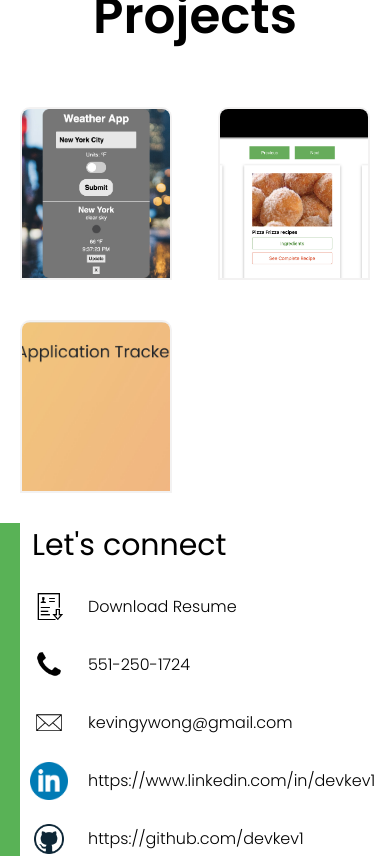
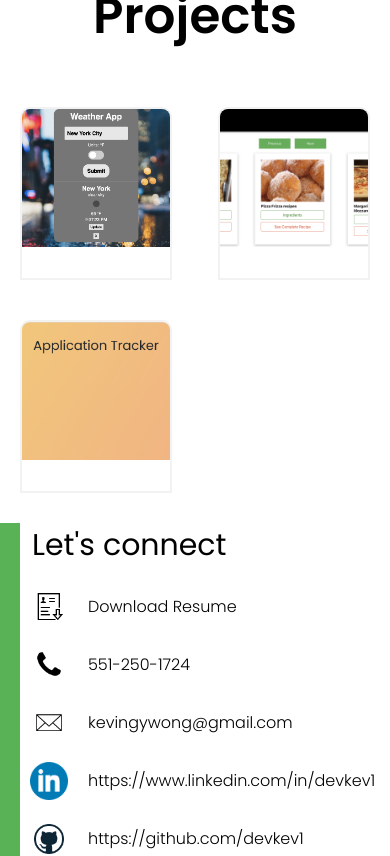
Before and after one commit to devkev1/react-portfolio-site, a React (Create React App) app: page / in a window 390 px wide. Shown: the part 1803-2659 px from the top of the page. Built offline with nearby package versions, Linux system fonts and the light colour scheme.

Commit message:
fixed css for project section on mobile devices

```diff
--- a/src/components/project/project.css
+++ b/src/components/project/project.css
@@ -24,7 +24,11 @@
         height: 20vh;
     }
 
+    .p-description {
+        display: none;
+    }
+
     .p-img {
-        height: 175px;
+        height: 138px;
     }
 }
```
